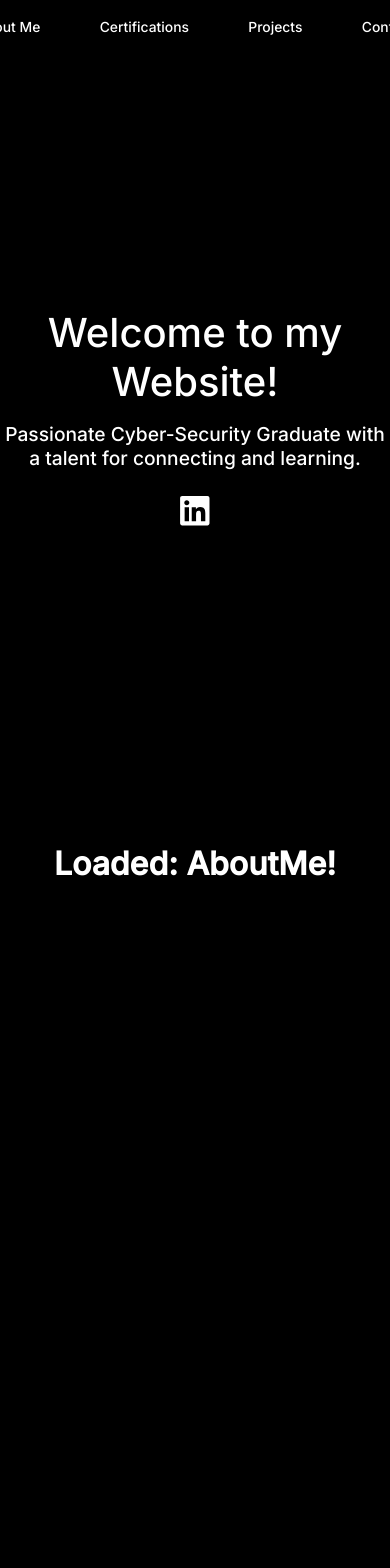
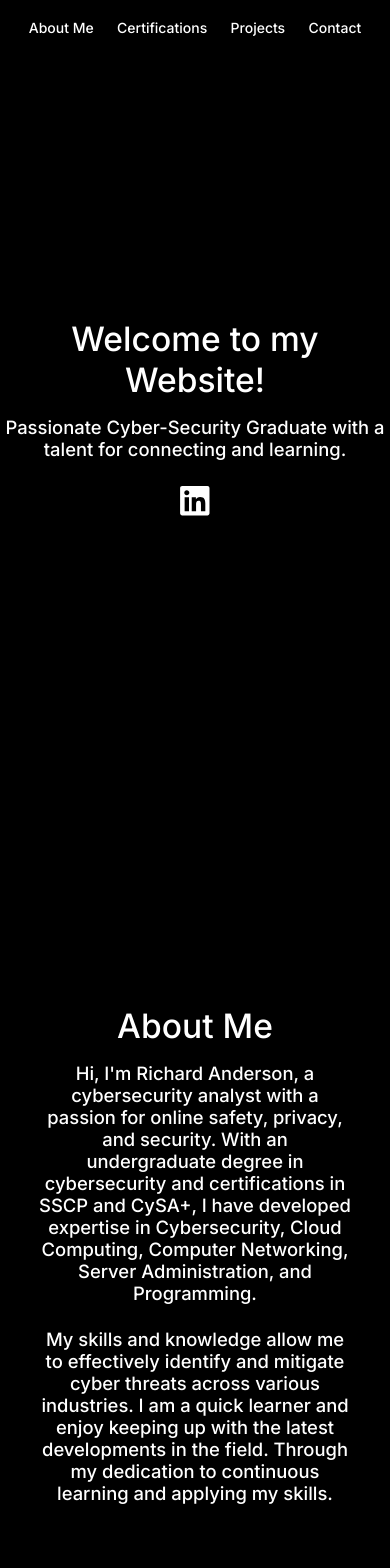
Before and after one commit to richardjanderson9/portfolio-react, a React (Create React App) app: page / in a window 390 px wide. Shown: the top 1568 px of the page. Built offline with nearby package versions, Linux system fonts and the light colour scheme.

Commit message:
Added About Me Section!

```diff
--- a/src/components/AboutMe.js
+++ b/src/components/AboutMe.js
@@ -1,24 +1,24 @@
 /*
     Writen By Richard Anderson!
     Project: Personal Portfolio!
-    Last Update: 7th May 2023.
+    Last Update: 9th May 2023.
     Social(s):
         LinkedIn: https://www.linkedin.com/in/richardjanderson9/
         Website: https://portfolio.richardjanderson.uk/
         GitHub: https://github.com/richardjanderson9/
 */
 
-// Importing styles from other files (CSS)!
-import '../components/assets/css/App.css'; // Importing styles from the './App.css' file to use across components.
+import aboutData from './assets/data/AboutMe.json'; // Import the JSON file for the component
 
-// Define the AboutMe component!
-function AboutMe() {
-    const data = ("AboutMe!");
-    return (
-      <div>
-        <h1 className="block-general testing-outline">Loaded: {data}</h1>
-      </div>
-    );
-  }
+const AboutMe = () => {
+  return (
+    <section className="block-general formatting-general text-general">
+      <h1 className="text-heading">{aboutData.title}</h1>
+      {aboutData.paragraphs.map((paragraph) => (
+        <p className="text-information  text-compress" key={paragraph.number}>{paragraph.content}</p>
+      ))}
+    </section>
+  );
+};
 
 export default AboutMe; // Export the component for use in other parts of the application!
--- a/src/components/Header.js
+++ b/src/components/Header.js
@@ -17,9 +17,9 @@ const Header = () => {
   const { heading, description, linkedin } = headerData;
 
   return (
-    <div className="block-general formatting-general formatting-header">
-      {heading.display && <h1 className='text-heading'>{heading.text}</h1>}
-      {description.display && <p className='text-information'>{description.text}</p>}
+    <div className="block-general formatting-general text-general">
+      {heading.display && <h1 className="text-heading">{heading.text}</h1>}
+      {description.display && <p className="text-information">{description.text}</p>}
       <a href={`${linkedin.url}${linkedin.username}`} className="header-button" target={linkedin.target} rel={linkedin.rel}>
         <FaLinkedin />
       </a>
--- a/src/components/assets/css/App.css
+++ b/src/components/assets/css/App.css
@@ -56,21 +56,31 @@
 }
 /* Details: Any Links! */
 .formatting-links{
-    text-decoration: none;
+    text-decoration: none; /* Blocks the underline for links! */
 }
 
 /* || Formatting General! | Text! */
+/* Details: General Sizes! | H1 Tag! */
+.text-general h1{
+    font-size: 2.1rem;
+}
+/* Details: General Sizes! | Paragraph Tag! */
+.text-general p{
+    font-size: 1.15rem;
+}
 /* Details: Heading Sizes! */
 .text-heading{
     margin-bottom: 1rem; /* Add space below the heading */
-    font-size: 2.5rem; /* Heading font size */
     font-weight: 500; /* Specify the font weight */
 }
 /* Details: Information Sizes! */
 .text-information{
     margin-bottom: 1.5rem; /* Add space below the description */
-    font-size: 1.2rem; /* Description font size */
     font-weight: 500; /* Specify the font weight */
+}
+/* Details: Text Compress! */
+.text-compress{
+    width: 87.5%;
 }
 /* Details: Header Button! */
 .header-button{
@@ -96,3 +106,17 @@
     background: #006500; /* Background Colour! */
     border-radius: 10px; /* Rounded corners! */
 }
+
+/* || Mobile Device Changes! */
+/* Changes for Mobile Device(s)!*/
+@media (max-width: 767px){
+    .navbar{
+      zoom: 87.5%; /* Set zoom level to specific value on mobile! */
+    }
+    .navbar-list{
+      width: 400px; /* Set a fixed width for the navbar list! */
+    }
+    .text-compress{
+        width: 80%;
+    }
+  }
--- a/src/components/assets/css/Navbar.css
+++ b/src/components/assets/css/Navbar.css
@@ -60,10 +60,3 @@
   .navbar-link:hover{
     filter: brightness(1.8); /* Increase brightness to 120% on hover! */
   }
-
-  /* Media query for mobile devices! */
-@media (max-width: 767px){
-    .navbar{
-      zoom: 86.75%; /* Set zoom level to specific value on mobile! */
-    }
-  }
--- /dev/null
+++ b/src/components/assets/data/AboutMe.json
@@ -0,0 +1,13 @@
+{
+    "title": "About Me",
+    "paragraphs": [
+        {
+            "number": 1,
+            "content": "Hi, I'm Richard Anderson, a cybersecurity analyst with a passion for online safety, privacy, and security. With an undergraduate degree in cybersecurity and certifications in SSCP and CySA+, I have developed expertise in Cybersecurity, Cloud Computing, Computer Networking, Server Administration, and Programming."
+        },
+        {
+            "number": 2,
+            "content": "My skills and knowledge allow me to effectively identify and mitigate cyber threats across various industries. I am a quick learner and enjoy keeping up with the latest developments in the field. Through my dedication to continuous learning and applying my skills."
+        }
+    ]
+}
```
